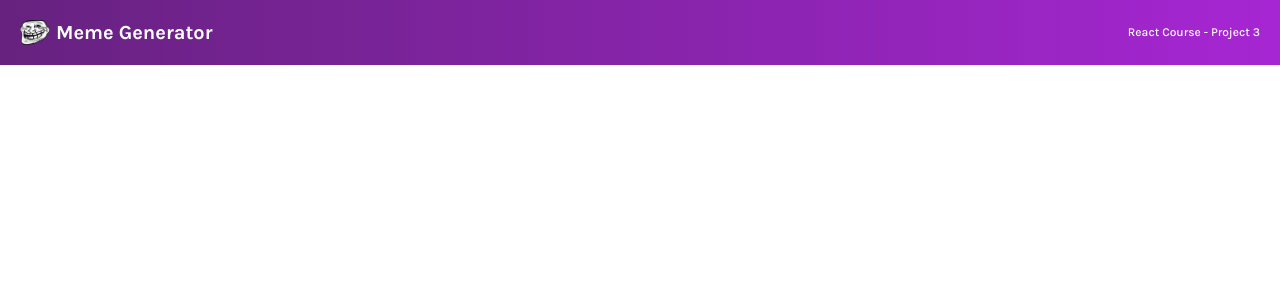
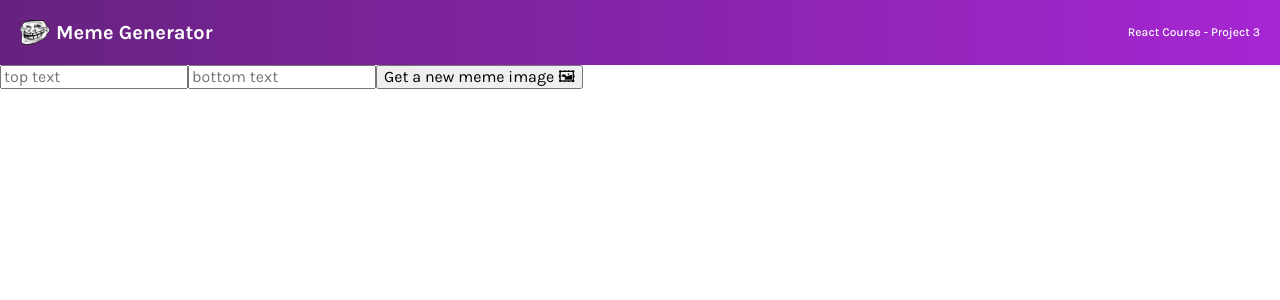
Before and after one commit to AsiaYapD/meme-generator, a React app: page / in a window 1280 px wide. Shown: the top 300 px of the page. Built offline with nearby package versions, Linux system fonts and the light colour scheme.

Commit message:
Added classNames to Meme elements, and imported the Meme.js file to App.js

```diff
--- a/App.js
+++ b/App.js
@@ -1,5 +1,7 @@
 import React from "react"
 import Header from "./components/Header"
+import Meme from "./components/Meme"
+
 /**
  * Challenge: Build the Header component
  */
@@ -7,6 +9,7 @@ export default function App() {
     return (
         <div>
             <Header />
+            <Meme />
         </div>
     )
 }
--- a/components/Meme.js
+++ b/components/Meme.js
@@ -4,8 +4,21 @@ export default function Meme () {
     return (
         <main>
             <form>
-
-
+                <input
+                    type="form"
+                    placeholder="top text"
+                    className="form--input"
+                />
+                <input
+                    type="form"
+                    placeholder="bottom text"
+                    className="form--input"
+                />
+                <button
+                    className="form--button"
+                >
+                    Get a new meme image 🖼
+                </button>
             </form>
         </main>
     )
```
